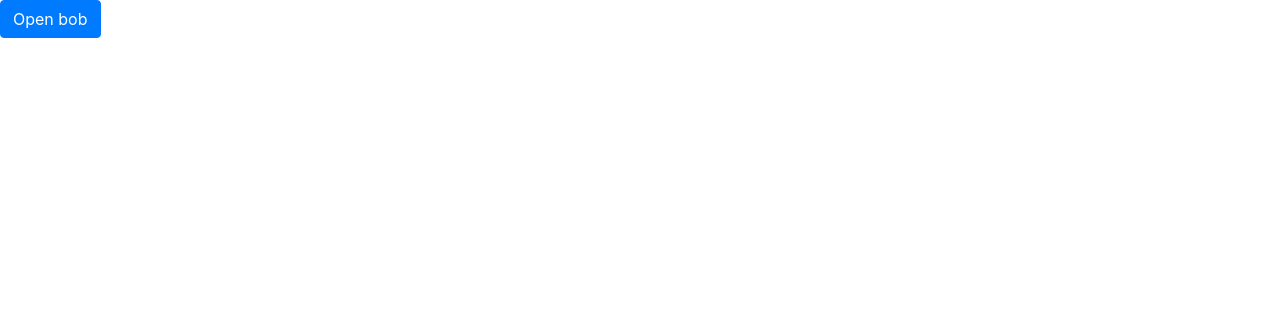
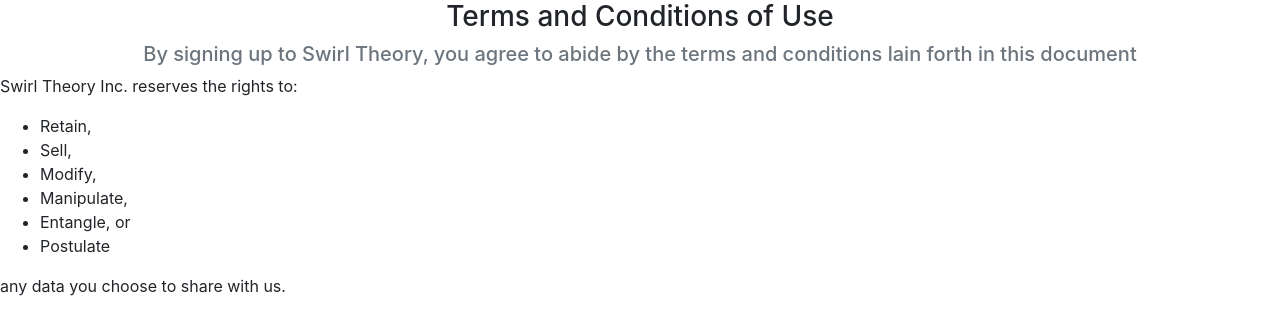
Before and after one commit to runtime-gcoll/customer-frontend, an Angular app in the folder customer-frontend/: page /testingroute in a window 1280 px wide. Shown: the top 334 px of the page. Built offline with nearby package versions, Linux system fonts and the light colour scheme.

Commit message:
Added T&Cs

```diff
--- a/customer-frontend/src/app/app-routing.module.ts
+++ b/customer-frontend/src/app/app-routing.module.ts
@@ -1,11 +1,11 @@
 import { NgModule } from '@angular/core';
 import { Routes, RouterModule } from '@angular/router';
 import { HomeComponent } from './home/home.component';
-import { RegisterComponent } from './register/register.component';
+import { TermsAndConditionsComponent } from './terms-and-conditions/terms-and-conditions.component';
 
 const routes: Routes = [
     { path: '', component: HomeComponent },
-    { path: 'testingroute', component: RegisterComponent },
+    { path: 'testingroute', component: TermsAndConditionsComponent },
 ];
 
 @NgModule({
--- a/customer-frontend/src/app/app.module.ts
+++ b/customer-frontend/src/app/app.module.ts
@@ -8,6 +8,7 @@
 import { ProductCardComponent } from './product-card/product-card.component';
 import { LoginComponent } from './login/login.component';
 import { RegisterComponent } from './register/register.component';
+import { TermsAndConditionsComponent } from './terms-and-conditions/terms-and-conditions.component';
 
 @NgModule({
   declarations: [
@@ -16,7 +17,8 @@
     HomeComponent,
     ProductCardComponent,
     LoginComponent,
-    RegisterComponent
+    RegisterComponent,
+    TermsAndConditionsComponent
   ],
   imports: [
     BrowserModule,
--- /dev/null
+++ b/customer-frontend/src/app/terms-and-conditions/terms-and-conditions.component.html
@@ -0,0 +1,12 @@
+<h3 class="text-center">Terms and Conditions of Use</h3>
+<h5 class="text-center text-secondary">By signing up to Swirl Theory, you agree to abide by the terms and conditions lain forth in this document</h5>
+<p>Swirl Theory Inc. reserves the rights to:</p>
+    <ul>
+        <li>Retain,</li>
+        <li>Sell,</li>
+        <li>Modify,</li>
+        <li>Manipulate,</li>
+        <li>Entangle, or</li>
+        <li>Postulate</li>
+    </ul>
+<p>any data you choose to share with us.</p>
--- /dev/null
+++ b/customer-frontend/src/app/terms-and-conditions/terms-and-conditions.component.ts
@@ -0,0 +1,15 @@
+import { Component, OnInit } from '@angular/core';
+
+@Component({
+  selector: 'app-terms-and-conditions',
+  templateUrl: './terms-and-conditions.component.html',
+  styleUrls: ['./terms-and-conditions.component.scss']
+})
+export class TermsAndConditionsComponent implements OnInit {
+
+  constructor() { }
+
+  ngOnInit() {
+  }
+
+}
```
Also changed, not shown: customer-frontend/src/app/terms-and-conditions/terms-and-conditions.component.scss (added), 1 other file (tests, documents, lock files or other folders).
